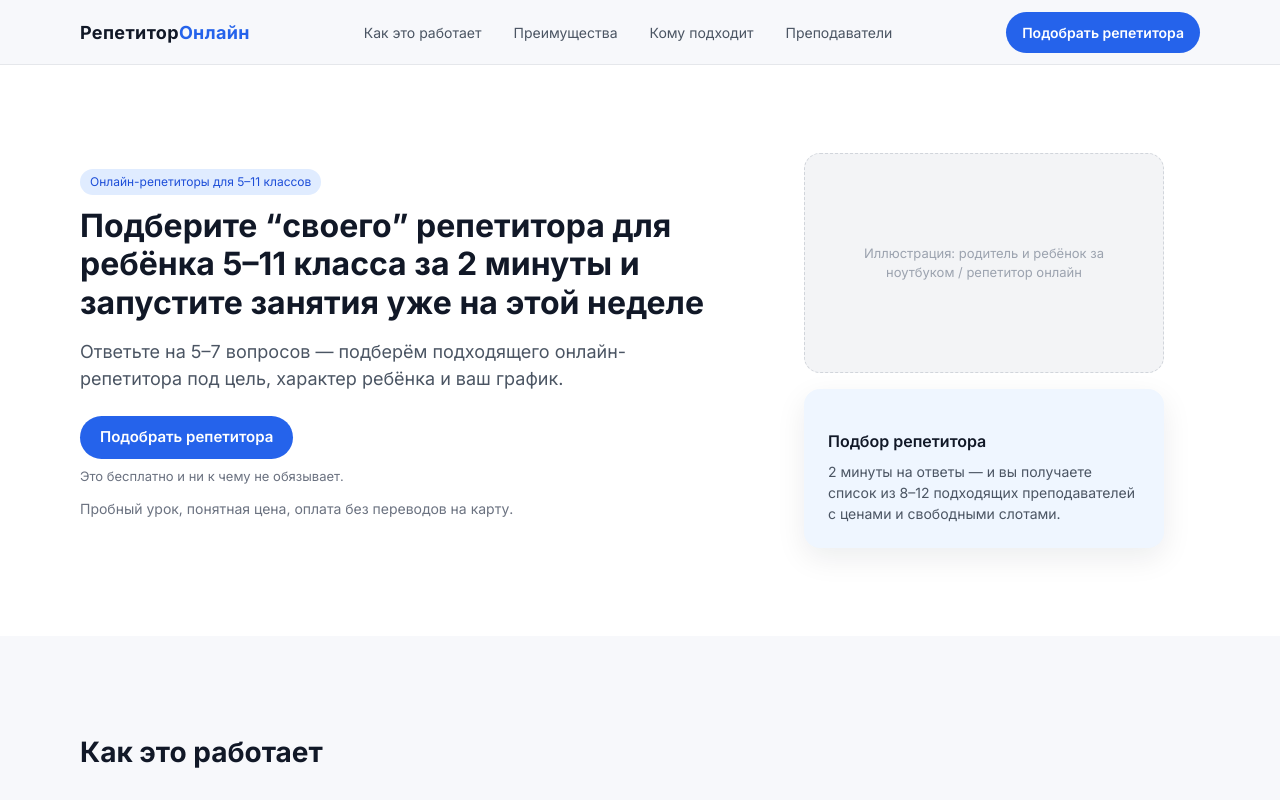
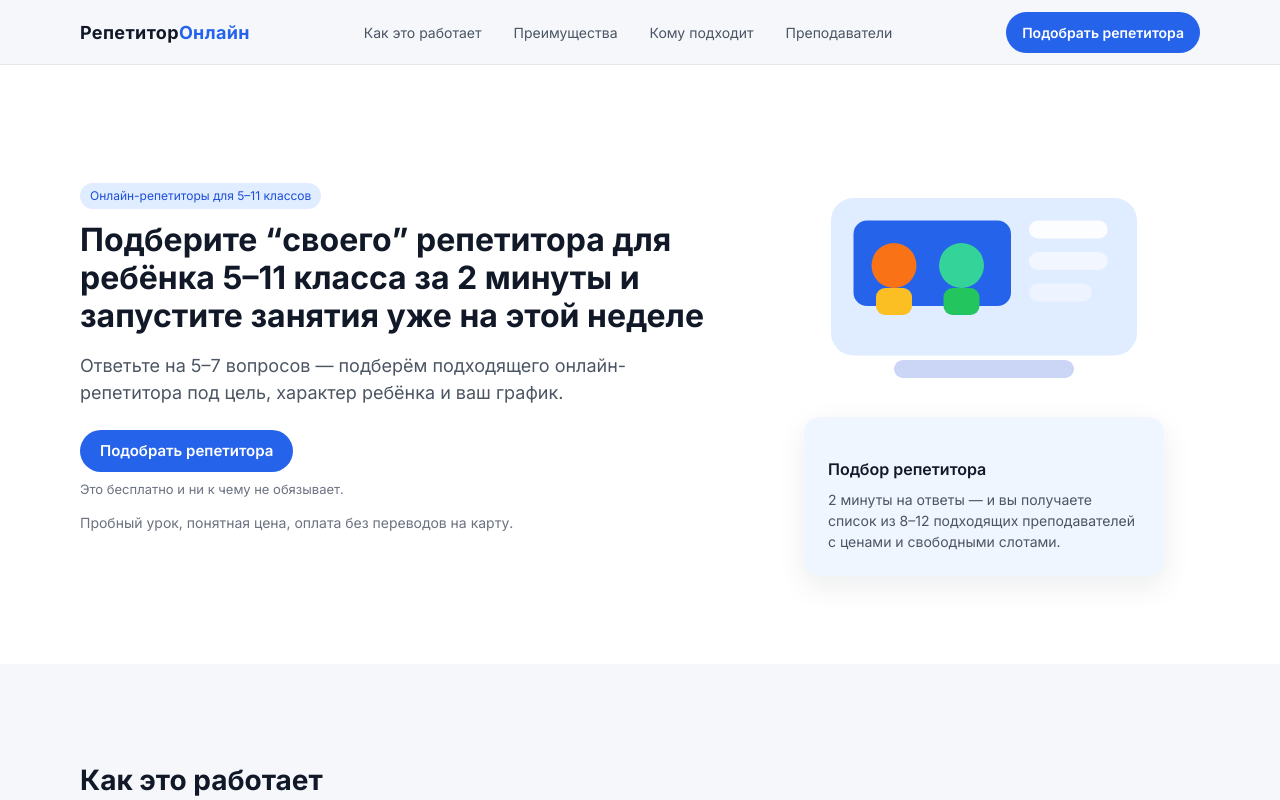
Before and after one commit to kirtarget/tutor-landing, a Next.js app: page / in a window 1280 px wide. Shown: the top 800 px of the page. Built offline with nearby package versions, Linux system fonts and the light colour scheme.

Commit message:
Update landing with SVG icons and new color scheme

```diff
--- a/app/globals.css
+++ b/app/globals.css
@@ -9,7 +9,7 @@ body {
   padding: 0;
   margin: 0;
   font-family: system-ui, -apple-system, BlinkMacSystemFont, "Segoe UI", sans-serif;
-  background: #f7f8fb;
+  background: #f5f7fb; /* мягкий фон */
   color: #111827;
   scroll-behavior: smooth;
 }
@@ -42,7 +42,7 @@ a {
 }
 
 .safety {
-  background: #ecfeff;
+  background: #ecfeff; /* мягкий мятный для блока безопасн. */
 }
 
 .final-cta {
@@ -59,7 +59,6 @@ a {
   font-size: 28px;
   font-weight: 700;
   margin-bottom: 32px;
-  text-align: left;
 }
 
 /* HERO */
@@ -124,55 +123,41 @@ a {
   align-items: center;
 }
 
-/* ЗАГЛУШКИ ДЛЯ ИЗОБРАЖЕНИЙ */
+/* SVG-иллюстрации */
 
-.placeholder {
-  border-radius: 16px;
-  border: 1px dashed #d1d5db;
-  background: #f3f4f6;
-  padding: 24px;
-  font-size: 13px;
-  color: #9ca3af;
-  text-align: center;
-  display: flex;
-  align-items: center;
-  justify-content: center;
+.hero-illustration {
+  width: 100%;
+  max-width: 360px;
 }
 
-.hero-placeholder {
+.hero-svg {
   width: 100%;
-  max-width: 360px;
-  height: 220px;
+  height: auto;
+  display: block;
 }
 
-.placeholder-small {
-  border-radius: 12px;
-  border: 1px dashed #d1d5db;
-  background: #f3f4f6;
-  padding: 12px;
-  font-size: 12px;
-  color: #9ca3af;
-  text-align: center;
-  display: flex;
-  align-items: center;
-  justify-content: center;
-  height: 100px;
+.case-icon {
+  width: 64px;
+  height: 64px;
+  margin-bottom: 12px;
 }
 
-.placeholder-avatar {
-  border-radius: 999px;
-  border: 1px dashed #d1d5db;
-  background: #f3f4f6;
-  padding: 10px;
-  font-size: 12px;
-  color: #9ca3af;
-  text-align: center;
+.case-svg {
+  width: 100%;
+  height: 100%;
+  display: block;
+}
+
+.tutor-avatar-icon {
   width: 72px;
   height: 72px;
-  display: flex;
-  align-items: center;
-  justify-content: center;
-  margin-bottom: 8px;
+  margin-bottom: 10px;
+}
+
+.tutor-avatar-svg {
+  width: 100%;
+  height: 100%;
+  display: block;
 }
 
 /* HERO card */
@@ -212,7 +197,7 @@ a {
 }
 
 .button-primary {
-  background: #2563eb;
+  background: #2563eb; /* основной синий */
   color: #ffffff;
 }
 
@@ -240,7 +225,6 @@ a {
   display: grid;
   grid-template-columns: repeat(auto-fit, minmax(240px, 1fr));
   gap: 16px;
-  justify-items: stretch;
 }
 
 .cards-grid-2 {
@@ -471,7 +455,7 @@ a {
   position: sticky;
   top: 0;
   z-index: 50;
-  background: rgba(247, 248, 251, 0.95);
+  background: rgba(245, 247, 251, 0.95);
   backdrop-filter: blur(10px);
   border-bottom: 1px solid #e5e7eb;
 }
@@ -606,10 +590,6 @@ a {
     padding: 56px 16px;
   }
 
-  .section-title {
-    text-align: left;
-  }
-
   .header-inner {
     gap: 12px;
   }
@@ -624,13 +604,13 @@ a {
 }
 
 @media (max-width: 640px) {
-  .hero-inner {
-    gap: 24px;
-  }
-
   .hero {
     padding-top: 72px;
     padding-bottom: 56px;
+  }
+
+  .hero-inner {
+    gap: 24px;
   }
 
   .hero-title {
--- a/app/page.tsx
+++ b/app/page.tsx
@@ -26,9 +26,86 @@ export default function Home() {
           </div>
 
           <div className="hero-visual">
-            {/* ЗАГЛУШКА ДЛЯ ИЗОБРАЖЕНИЯ */}
-            <div className="placeholder hero-placeholder">
-              Иллюстрация: родитель и ребёнок за ноутбуком / репетитор онлайн
+            {/* SVG-иконка вместо заглушки */}
+            <div className="hero-illustration" aria-hidden="true">
+              <svg
+                viewBox="0 0 160 110"
+                className="hero-svg"
+                xmlns="http://www.w3.org/2000/svg"
+              >
+                <rect
+                  x="12"
+                  y="20"
+                  width="136"
+                  height="70"
+                  rx="10"
+                  fill="#e0ecff"
+                />
+                <rect
+                  x="22"
+                  y="30"
+                  width="70"
+                  height="38"
+                  rx="6"
+                  fill="#2563eb"
+                />
+                <rect
+                  x="100"
+                  y="30"
+                  width="35"
+                  height="8"
+                  rx="4"
+                  fill="#ffffff"
+                  opacity="0.9"
+                />
+                <rect
+                  x="100"
+                  y="44"
+                  width="35"
+                  height="8"
+                  rx="4"
+                  fill="#ffffff"
+                  opacity="0.6"
+                />
+                <rect
+                  x="100"
+                  y="58"
+                  width="28"
+                  height="8"
+                  rx="4"
+                  fill="#ffffff"
+                  opacity="0.4"
+                />
+                {/* Ребёнок */}
+                <circle cx="40" cy="50" r="10" fill="#f97316" />
+                <rect
+                  x="32"
+                  y="60"
+                  width="16"
+                  height="12"
+                  rx="4"
+                  fill="#fbbf24"
+                />
+                {/* Репетитор */}
+                <circle cx="70" cy="50" r="10" fill="#34d399" />
+                <rect
+                  x="62"
+                  y="60"
+                  width="16"
+                  height="12"
+                  rx="4"
+                  fill="#22c55e"
+                />
+                {/* Нижняя планка ноутбука */}
+                <rect
+                  x="40"
+                  y="92"
+                  width="80"
+                  height="8"
+                  rx="4"
+                  fill="#cbd5f5"
+                />
+              </svg>
             </div>
 
             <div className="hero-card">
@@ -286,9 +363,38 @@ export default function Home() {
           <h2 className="section-title">Истории семей</h2>
           <div className="cards-grid">
             <div className="card">
-              {/* ЗАГЛУШКА ДЛЯ ИЗОБРАЖЕНИЯ */}
-              <div className="placeholder-small">
-                Фото дневника / оценок “до/после”
+              <div className="case-icon" aria-hidden="true">
+                <svg
+                  viewBox="0 0 64 64"
+                  className="case-svg"
+                  xmlns="http://www.w3.org/2000/svg"
+                >
+                  <rect
+                    x="8"
+                    y="10"
+                    width="48"
+                    height="36"
+                    rx="6"
+                    fill="#e0ecff"
+                  />
+                  <polyline
+                    points="14,32 26,24 36,30 50,20"
+                    fill="none"
+                    stroke="#22c55e"
+                    strokeWidth="3"
+                    strokeLinecap="round"
+                    strokeLinejoin="round"
+                  />
+                  <line
+                    x1="14"
+                    y1="40"
+                    x2="26"
+                    y2="40"
+                    stroke="#2563eb"
+                    strokeWidth="2"
+                    strokeLinecap="round"
+                  />
+                </svg>
               </div>
               <h3 className="card-title">Математика, 6 класс</h3>
               <p className="card-text">
@@ -297,7 +403,47 @@ export default function Home() {
               </p>
             </div>
             <div className="card">
-              <div className="placeholder-small">Фото ученика за уроком</div>
+              <div className="case-icon" aria-hidden="true">
+                <svg
+                  viewBox="0 0 64 64"
+                  className="case-svg"
+                  xmlns="http://www.w3.org/2000/svg"
+                >
+                  <rect
+                    x="10"
+                    y="14"
+                    width="44"
+                    height="30"
+                    rx="4"
+                    fill="#e0ecff"
+                  />
+                  <rect
+                    x="14"
+                    y="18"
+                    width="20"
+                    height="4"
+                    rx="2"
+                    fill="#2563eb"
+                  />
+                  <rect
+                    x="14"
+                    y="26"
+                    width="26"
+                    height="3"
+                    rx="1.5"
+                    fill="#a5b4fc"
+                  />
+                  <rect
+                    x="14"
+                    y="32"
+                    width="18"
+                    height="3"
+                    rx="1.5"
+                    fill="#a5b4fc"
+                  />
+                  <circle cx="44" cy="32" r="6" fill="#22c55e" />
+                </svg>
+              </div>
               <h3 className="card-title">Русский язык, 9 класс (ОГЭ)</h3>
               <p className="card-text">
                 Было: 17 баллов на диагностике. <br />
@@ -305,7 +451,39 @@ export default function Home() {
               </p>
             </div>
             <div className="card">
-              <div className="placeholder-small">Скрин результатов пробника</div>
+              <div className="case-icon" aria-hidden="true">
+                <svg
+                  viewBox="0 0 64 64"
+                  className="case-svg"
+                  xmlns="http://www.w3.org/2000/svg"
+                >
+                  <rect
+                    x="8"
+                    y="12"
+                    width="48"
+                    height="34"
+                    rx="6"
+                    fill="#e0ecff"
+                  />
+                  <polyline
+                    points="14,38 26,30 34,34 50,24"
+                    fill="none"
+                    stroke="#2563eb"
+                    strokeWidth="3"
+                    strokeLinecap="round"
+                    strokeLinejoin="round"
+                  />
+                  <line
+                    x1="14"
+                    y1="20"
+                    x2="24"
+                    y2="20"
+                    stroke="#f97316"
+                    strokeWidth="3"
+                    strokeLinecap="round"
+                  />
+                </svg>
+              </div>
               <h3 className="card-title">Профильная математика, 11 класс</h3>
               <p className="card-text">
                 Было: 48 баллов. <br />
@@ -322,8 +500,22 @@ export default function Home() {
           <h2 className="section-title">Наши преподаватели</h2>
           <div className="tutors-grid">
             <div className="tutor-card">
-              {/* ЗАГЛУШКА ДЛЯ ФОТО ПРЕПОДАВАТЕЛЯ */}
-              <div className="placeholder-avatar">Фото преподавателя</div>
+              <div className="tutor-avatar-icon" aria-hidden="true">
+                <svg
+                  viewBox="0 0 64 64"
+                  className="tutor-avatar-svg"
+                  xmlns="http://www.w3.org/2000/svg"
+                >
+                  <circle cx="32" cy="24" r="12" fill="#2563eb" />
+                  <path
+                    d="M16 46c2.5-7 8-11 16-11s13.5 4 16 11"
+                    fill="none"
+                    stroke="#2563eb"
+                    strokeWidth="3"
+                    strokeLinecap="round"
+                  />
+                </svg>
+              </div>
               <h3 className="tutor-name">Мария, математика</h3>
               <p className="tutor-meta">10 лет опыта, готовит к ОГЭ и ЕГЭ</p>
               <p className="tutor-text">
@@ -331,7 +523,22 @@ export default function Home() {
               </p>
             </div>
             <div className="tutor-card">
-              <div className="placeholder-avatar">Фото преподавателя</div>
+              <div className="tutor-avatar-icon" aria-hidden="true">
+                <svg
+                  viewBox="0 0 64 64"
+                  className="tutor-avatar-svg"
+                  xmlns="http://www.w3.org/2000/svg"
+                >
+                  <circle cx="32" cy="24" r="12" fill="#f97316" />
+                  <path
+                    d="M16 46c2.5-7 8-11 16-11s13.5 4 16 11"
+                    fill="none"
+                    stroke="#f97316"
+                    strokeWidth="3"
+                    strokeLinecap="round"
+                  />
+                </svg>
+              </div>
               <h3 className="tutor-name">Алексей, русский</h3>
               <p className="tutor-meta">8 лет опыта, эксперт по сочинениям</p>
               <p className="tutor-text">
@@ -339,7 +546,22 @@ export default function Home() {
               </p>
             </div>
             <div className="tutor-card">
-              <div className="placeholder-avatar">Фото преподавателя</div>
+              <div className="tutor-avatar-icon" aria-hidden="true">
+                <svg
+                  viewBox="0 0 64 64"
+                  className="tutor-avatar-svg"
+                  xmlns="http://www.w3.org/2000/svg"
+                >
+                  <circle cx="32" cy="24" r="12" fill="#22c55e" />
+                  <path
+                    d="M16 46c2.5-7 8-11 16-11s13.5 4 16 11"
+                    fill="none"
+                    stroke="#22c55e"
+                    strokeWidth="3"
+                    strokeLinecap="round"
+                  />
+                </svg>
+              </div>
               <h3 className="tutor-name">Екатерина, английский</h3>
               <p className="tutor-meta">7 лет опыта, разговорная практика</p>
               <p className="tutor-text">
```
